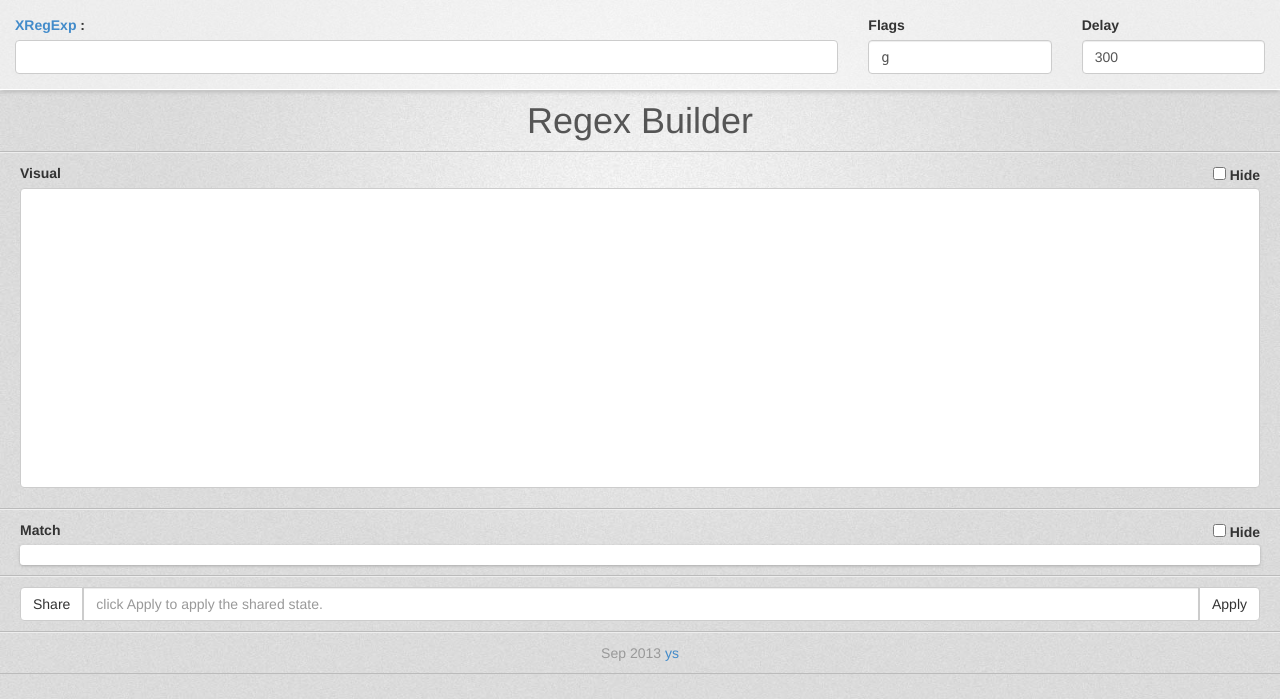
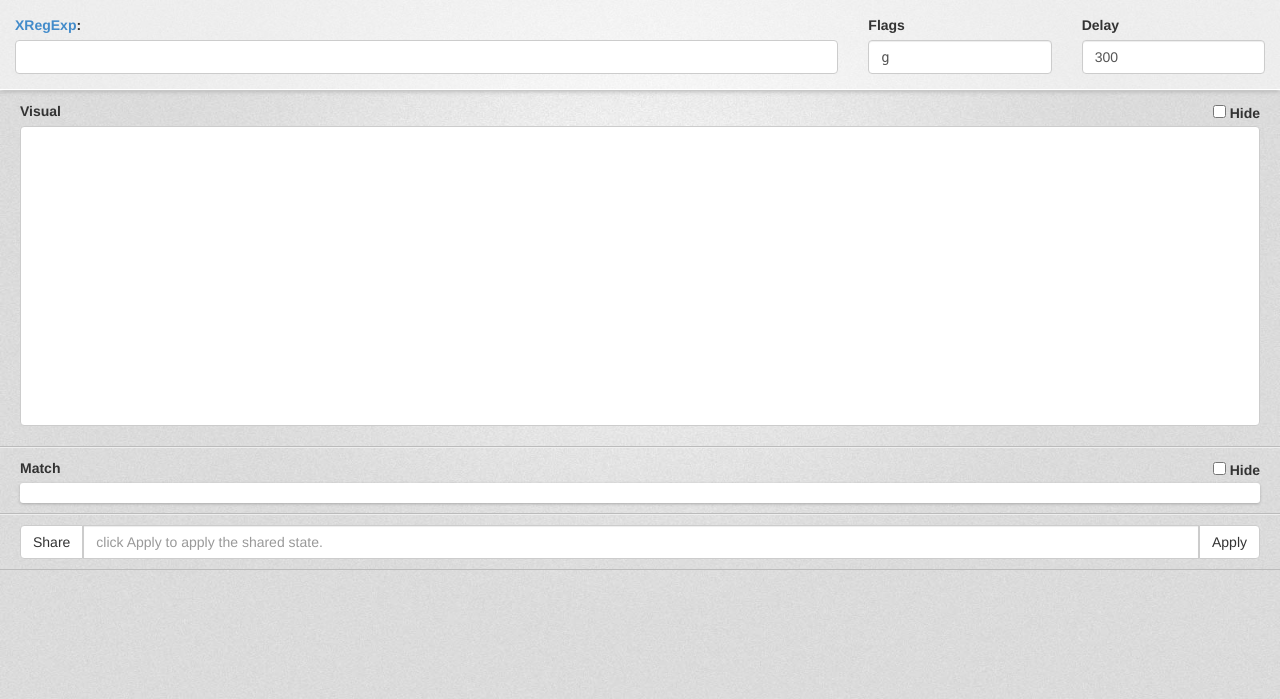
Before and after one commit to jdgregson/regex-builder, a website: page index.html in a window 1280 px wide. Shown: the top 699 px of the page. Drawn offline with Linux system fonts and the light colour scheme.

Commit message:
Removed various UI elements.
- Removed branding
- Removed footer
- Updated single quotes ot double quotes in index.html

```diff
--- a/index.html
+++ b/index.html
@@ -1,5 +1,5 @@
 <!DOCTYPE html>
-<html lang="en" manifest='regex-builder.manifest'>
+<html lang="en" manifest="regex-builder.manifest">
 <head>
 	<meta name="viewport" content="width=device-width">
 	<meta charset="UTF-8">
@@ -11,64 +11,44 @@
 </head>
 <body>
 
-<div id='main' class='form-inline'>
+<div id="main" class="form-inline">
 	<div class="affix-placeholder"></div>
 
 	<div class="affix">
 		<div class="row">
 			<div class="col-xs-8">
 				<label for="exp">
-					<a href="http://xregexp.com/" target="_blank"
-						data-placement="bottom" title="Supports both native RegExp and XRegExp"
-					>
-						XRegExp
-					</a>:
+					<a href="http://xregexp.com/" target="_blank" data-placement="bottom" title="Supports both native RegExp and XRegExp">XRegExp</a>:
 				</label>
-				<div id='exp_dsp' class="grey" data-placement="bottom"  title='Click to select all'></div>
-				<pre id='exp' class='regex' save='text' contenteditable='true' spellcheck='false'></pre>
+				<div id="exp_dsp" class="grey" data-placement="bottom"  title="Click to select all"></div>
+				<pre id="exp" class="regex" save="text" contenteditable="true" spellcheck="false"></pre>
 			</div>
 			<div class="clearfix visible-xs"></div>
 			<div class="col-xs-2">
 				<label for="flags">Flags</label>
-				<input id='flags' save='val' class='form-control' type="text"
-					data-placement='bottom'
-					value='g' title='Set flags here: g, i, m, y, n, s, x, A'
-				>
+				<input id="flags" save="val" class="form-control" type="text" data-placement="bottom" value="g" title="Set flags here: g, i, m, y, n, s, x, A">
 			</div>
 			<div class="col-xs-2">
 				<label for="exe_delay">Delay</label>
-				<input type="number" id="exe_delay" bind='exe_delay' save='val' class="form-control"
-					data-placement='bottom'
-					min=0 value="300" title="Execution delay, millisecond"
-				>
+				<input type="number" id="exe_delay" bind="exe_delay" save="val" class="form-control" data-placement="bottom" min=0 value="300" title="Execution delay, millisecond">
 			</div>
 		</div>
 	</div>
 
-	<div class="brand group">
-		<h1 class="text-center">
-			<a href="https://github.com/ysmood/regex-builder"
-				title="Github" data-placement="bottom" target="_bland"
-			>
-				Regex Builder
-			</a>
-		</h1>
+	<div class="group">
+		<label for="txt" title="Matched words are highlighted">Visual</label>
+		<label class="pull-right">
+			<input id="txt_hide_switch" type="checkbox" save="val" class="switch_hide" target="txt"> Hide
+		</label>
+		<pre id="txt" save="text" contenteditable="true" spellcheck="false"></pre>
 	</div>
 
 	<div class="group">
-		<label for='txt' title='Matched words are highlighted'>Visual</label>
+		<label for="match" title="Result is json formated">Match</label>
 		<label class="pull-right">
-			<input id="txt_hide_switch" type="checkbox" save='val' class="switch_hide" target="txt"> Hide
+			<input id="match_hide_switch" type="checkbox" save="val" class="switch_hide" target="match"> Hide
 		</label>
-		<pre id='txt' save='text' contenteditable='true' spellcheck='false'></pre>
-	</div>
-
-	<div class="group">
-		<label for='match' title='Result is json formated'>Match</label>
-		<label class="pull-right">
-			<input id="match_hide_switch" type="checkbox" save='val' class="switch_hide" target="match"> Hide
-		</label>
-		<div id='match'></div>
+		<div id="match"></div>
 	</div>
 
 	<div class="group">
@@ -76,29 +56,19 @@
 			<span class="input-group-btn">
 				<button class="btn btn-default" onclick="share_state()" type="button">Share</button>
 			</span>
-			<input id="share" type="text" class="form-control"
-				placeholder='click Apply to apply the shared state.' spellcheck='false'
-			>
+			<input id="share" type="text" class="form-control" placeholder="click Apply to apply the shared state." spellcheck="false">
 			<span class="input-group-btn">
 				<button class="btn btn-default" onclick="apply_state()" type="button">Apply</button>
 			</span>
 		</div>
 	</div>
-
 </div>
-
-<footer>
-	<div class="group text-center grey">
-		Sep 2013 <a href="http://ysmood.org/" target="_blank">ys</a>
-	</div>
-</footer>
 
 <script type="text/javascript" src="bower_components/jquery/jquery.min.js"></script>
 <script type="text/javascript" src="bower_components/bootstrap/dist/js/bootstrap.min.js"></script>
 <script type="text/javascript" src="bower_components/xregexp/xregexp-all.js"></script>
 <script type="text/javascript" src="lib/regex-colorizer/regex-colorizer.js"></script>
 <script type="text/javascript" src="lib/lz-string-1.3.3.js"></script>
-
 <script src="lib/main.js"></script>
 
 </body>
```
